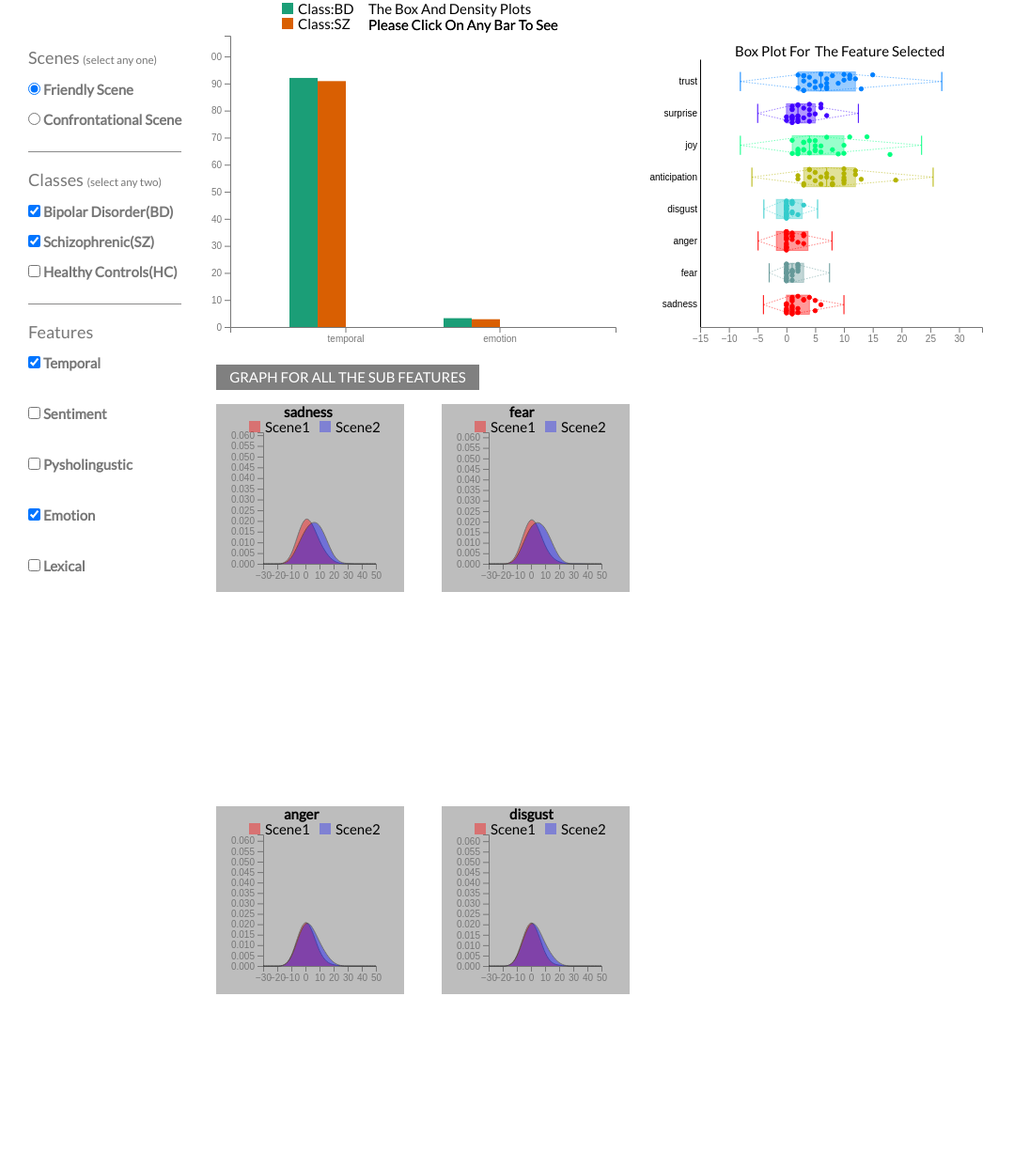
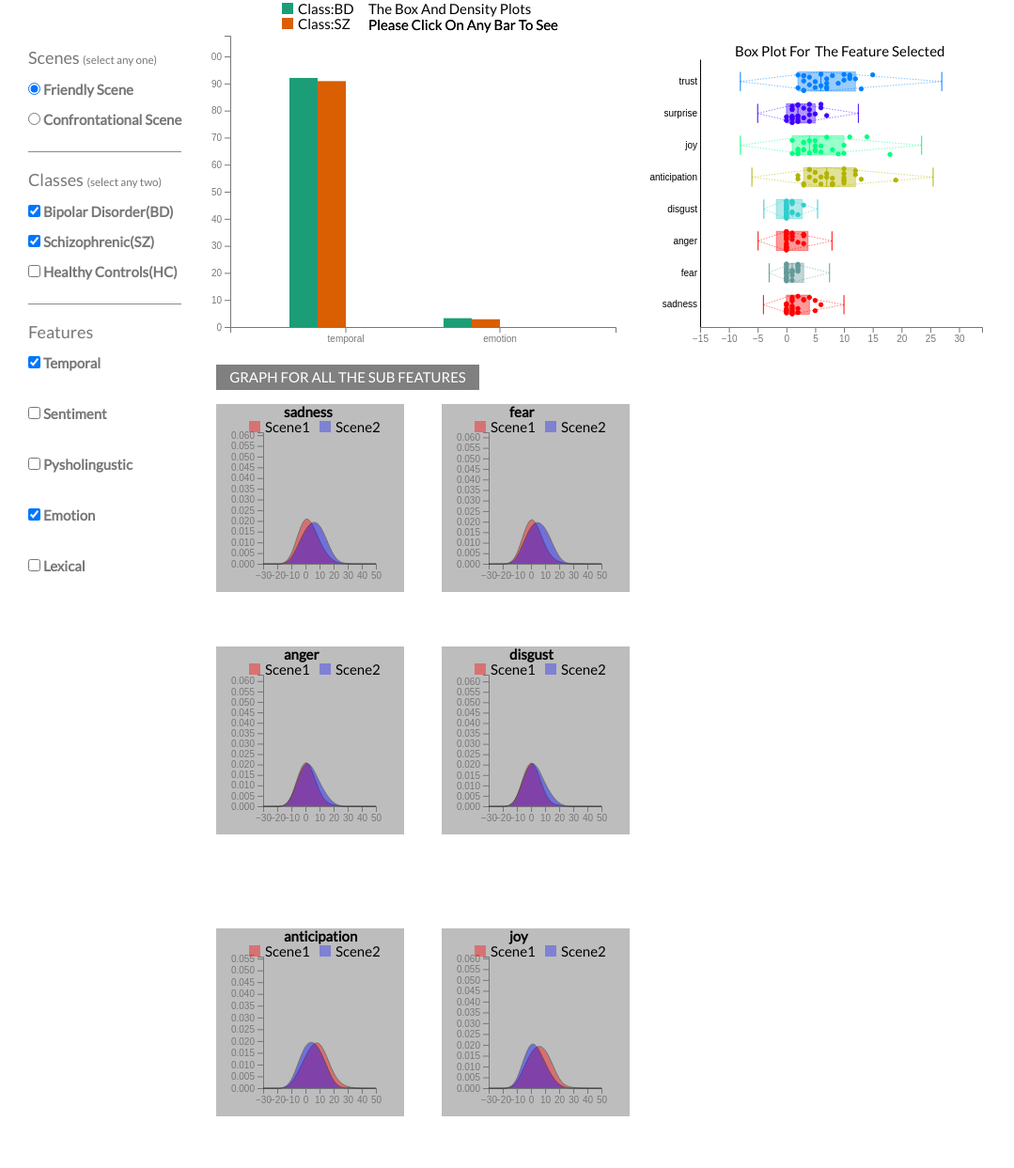
Before and after one commit to FFS28/histogram, a plain HTML site: page index.html in a window 1280 px wide. Shown: the part 57-1300 px from the top of the page at 94% size, without its empty margins (0-1079 px from the left). Drawn offline with nearby package versions, Linux system fonts and the light colour scheme.

```diff
--- a/style.css
+++ b/style.css
@@ -260,7 +260,7 @@ h3, h4 {
 .svk5 {
     position: absolute;
     left: 0px;
-    top: 470px;
+    top: 300px;
     height: 200px;
     width: 200px;
 }
@@ -269,7 +269,7 @@ h3, h4 {
 .svk6 {
     position: absolute;
     left: 240px;
-    top: 470px;
+    top: 300px;
     height: 200px;
     width: 200px;
 }
@@ -277,7 +277,7 @@ h3, h4 {
 .svk7 {
     position: absolute;
     left: 0px;
-    top: 900px;
+    top: 600px;
     height: 200px;
     width: 200px;
 }
@@ -285,7 +285,7 @@ h3, h4 {
 .svk8 {
     position: absolute;
     left: 240px;
-    top: 900px;
+    top: 600px;
     height: 200px;
     width: 200px;
 }
@@ -294,7 +294,7 @@ h3, h4 {
 .svk9 {
     position: absolute;
     left: 0px;
-    top: 1330px;
+    top: 900px;
     height: 200px;
     width: 200px;
 }
@@ -302,7 +302,7 @@ h3, h4 {
 .svk10 {
     position: absolute;
     left: 240px;
-    top: 1330px;
+    top: 900px;
     height: 200px;
     width: 200px;
 }
```
